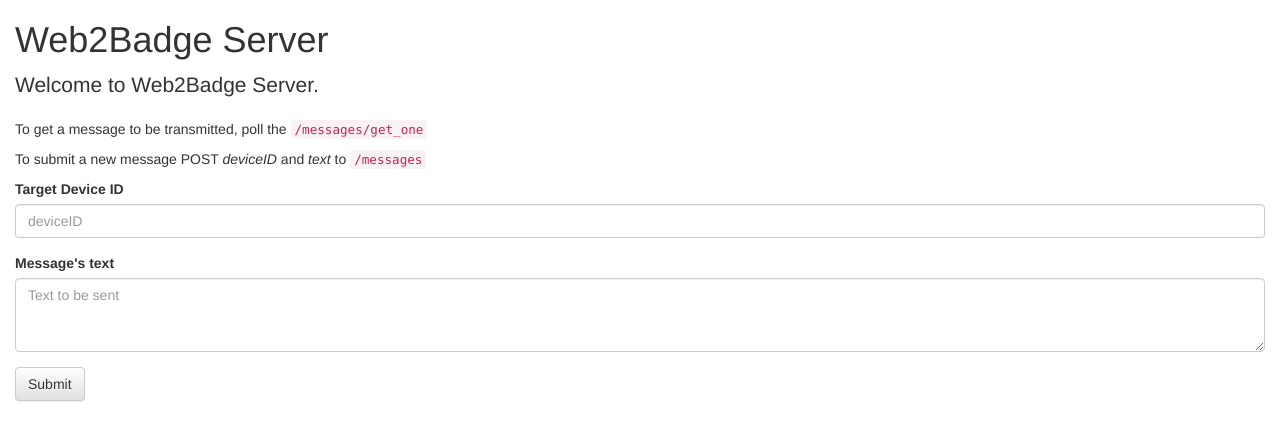
After one commit to HackAveiro/web2badge-server, a PHP site: page /views/index.html in a window 1280 px wide. The commit adds this page. Shown: the top 441 px of the page. Run offline with PHP 8.4, Linux system fonts and the light colour scheme; some libraries are stand-ins or nearby versions.

Commit message:
Added basic endpoints and updated index

```diff
--- /dev/null
+++ b/views/index.html
@@ -0,0 +1,52 @@
+<!DOCTYPE html>
+<html lang="en">
+    <head>
+        <meta charset="utf-8">
+        <meta http-equiv="X-UA-Compatible" content="IE=edge">
+        <meta name="viewport" content="width=device-width, initial-scale=1">
+        <title>Web2Badge</title>
+
+        <!-- Bootstrap -->
+        <link rel="stylesheet" href="https://maxcdn.bootstrapcdn.com/bootstrap/3.2.0/css/bootstrap.min.css">
+        <link rel="stylesheet" href="https://maxcdn.bootstrapcdn.com/bootstrap/3.2.0/css/bootstrap-theme.min.css">
+
+        <!-- HTML5 Shim and Respond.js IE8 support of HTML5 elements and media queries -->
+        <!-- WARNING: Respond.js doesn't work if you view the page via file:// -->
+        <!--[if lt IE 9]>
+          <script src="https://oss.maxcdn.com/html5shiv/3.7.2/html5shiv.min.js"></script>
+          <script src="https://oss.maxcdn.com/respond/1.4.2/respond.min.js"></script>
+        <![endif]-->
+    </head>
+    <body>
+        <!-- jQuery (necessary for Bootstrap's JavaScript plugins) -->
+        <script src="https://ajax.googleapis.com/ajax/libs/jquery/1.11.1/jquery.min.js"></script>
+        <!-- Include all compiled plugins (below), or include individual files as needed -->
+        <script src="https://maxcdn.bootstrapcdn.com/bootstrap/3.2.0/js/bootstrap.min.js"></script>
+
+        <div class="container-fluid">
+
+            <div>
+                <h1>Web2Badge Server</h1>
+                <p class="lead">Welcome to Web2Badge Server.</p>
+                <p>To get a message to be transmitted, poll the <code>/messages/get_one</code></p>
+                <p>To submit a new message POST <var>deviceID</var> and <var>text</var> to <code>/messages</code></p>
+            </div>
+
+            <div>
+                <form role="form" action="/messages" method="POST">
+                    <div class="form-group">
+                        <label for="deviceID">Target Device ID</label>
+                        <input type="text" class="form-control" id="deviceID" placeholder="deviceID" name="deviceID" />
+                    </div>
+                    <div class="form-group">
+                        <label for="text">Message's text</label>
+                        <textarea class="form-control" rows="3" id="text" name="text" placeholder="Text to be sent"></textarea>
+                    </div>
+                    <button type="submit" class="btn btn-default">Submit</button>
+                </form>
+            </div>
+
+        </div><!-- /.container -->
+
+    </body>
+</html>
```
Also changed, not shown: web/index.php (+32 -4 lines).
